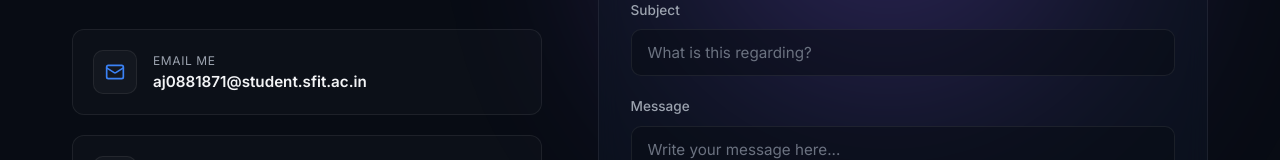
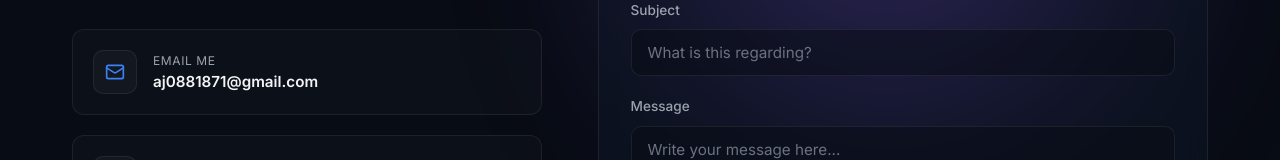
Before and after one commit to Akashyatinjain/profolio, a React (Vite) app: page / in a window 1280 px wide. Shown: the part 5897-6057 px from the top of the page. Built offline with nearby package versions, Linux system fonts and the light colour scheme.

Commit message:
reposivness adding

```diff
--- a/src/components/Contact.jsx
+++ b/src/components/Contact.jsx
@@ -57,7 +57,7 @@ const Contact = () => {
                 </div>
                 <div className="method-details">
                   <span className="method-label">Email Me</span>
-                  <a href="mailto:aj0881871@student.sfit.ac.in" className="method-val">aj0881871@student.sfit.ac.in</a>
+                  <a href="mailto:aj0881871@student.sfit.ac.in" className="method-val">aj0881871@gmail.com</a>
                 </div>
               </div>
 
```
